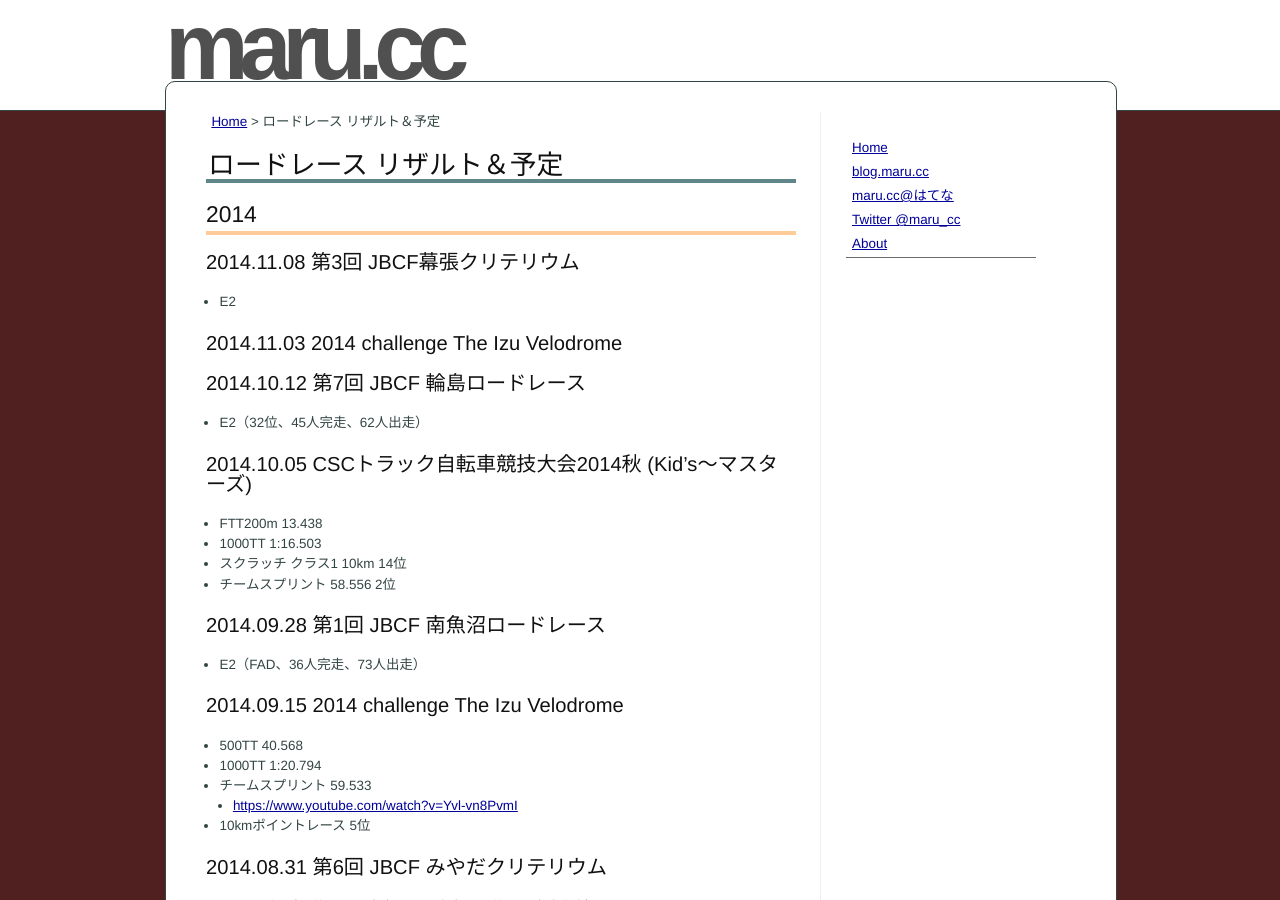
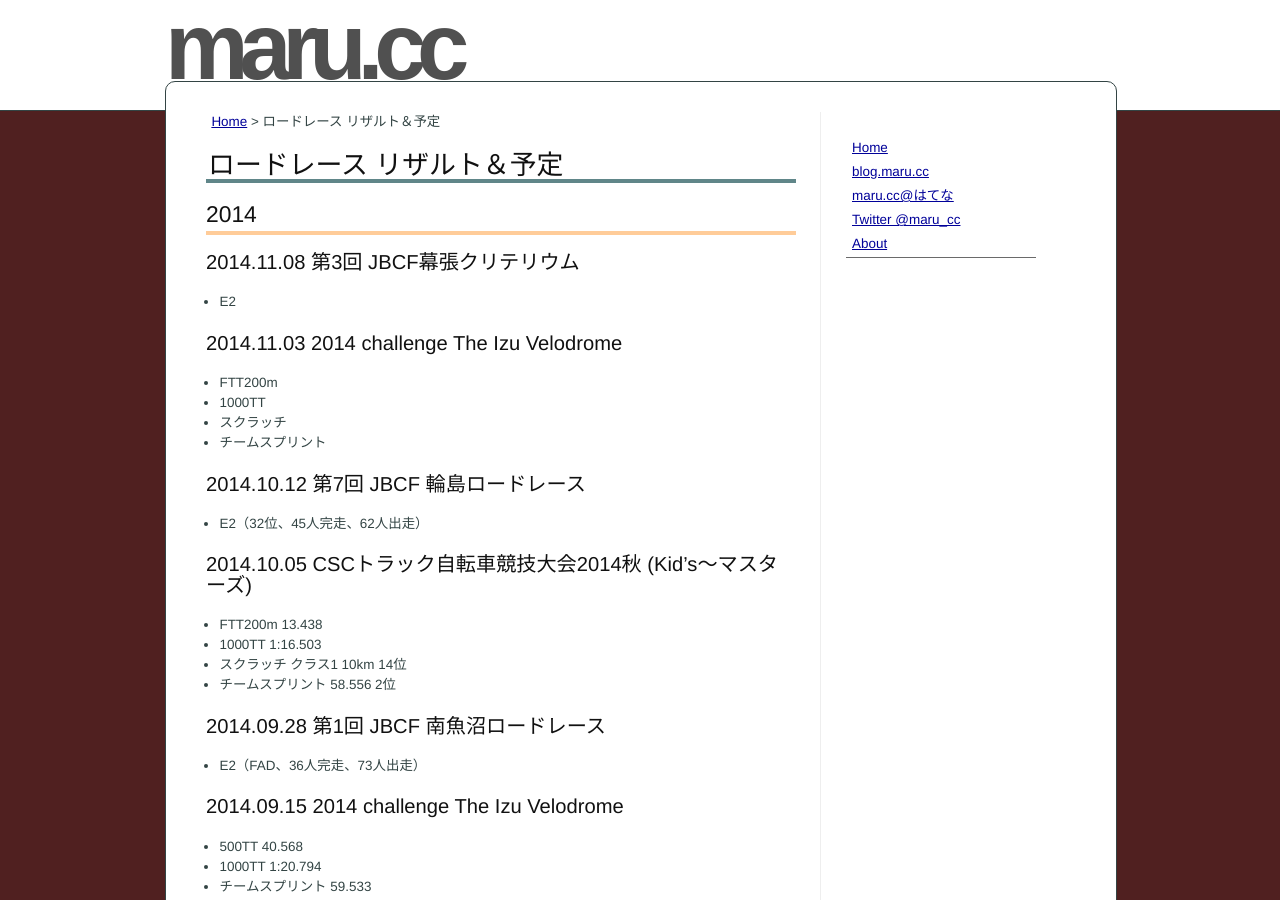
Before and after one commit to marucc/marucc.github.io, a Jekyll site: the page built from sports/results_bike.md, in a window 1280 px wide and 900 px high. Built offline with Jekyll 4.4.1, drawn with Linux system fonts in a browser that asks for light colours.

Commit message:
Published with https://stackedit.io/

```diff
--- a/sports/results_bike.md
+++ b/sports/results_bike.md
@@ -15,6 +15,10 @@ markdown: kramdown
 - E2
 
 ### 2014.11.03 2014 challenge The Izu Velodrome
+ - FTT200m
+ - 1000TT
+ - スクラッチ
+ - チームスプリント
 
 ### 2014.10.12 第7回 JBCF 輪島ロードレース
  - E2（32位、45人完走、62人出走）
```
